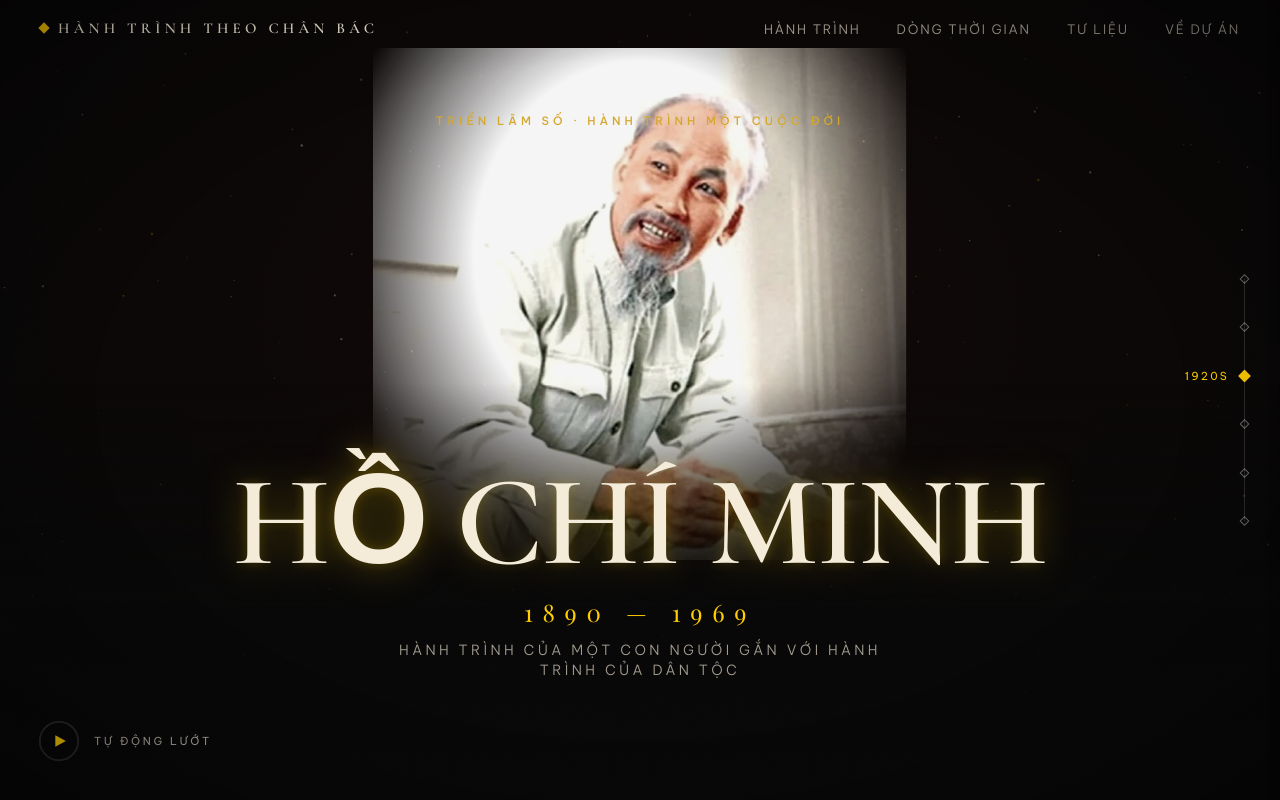
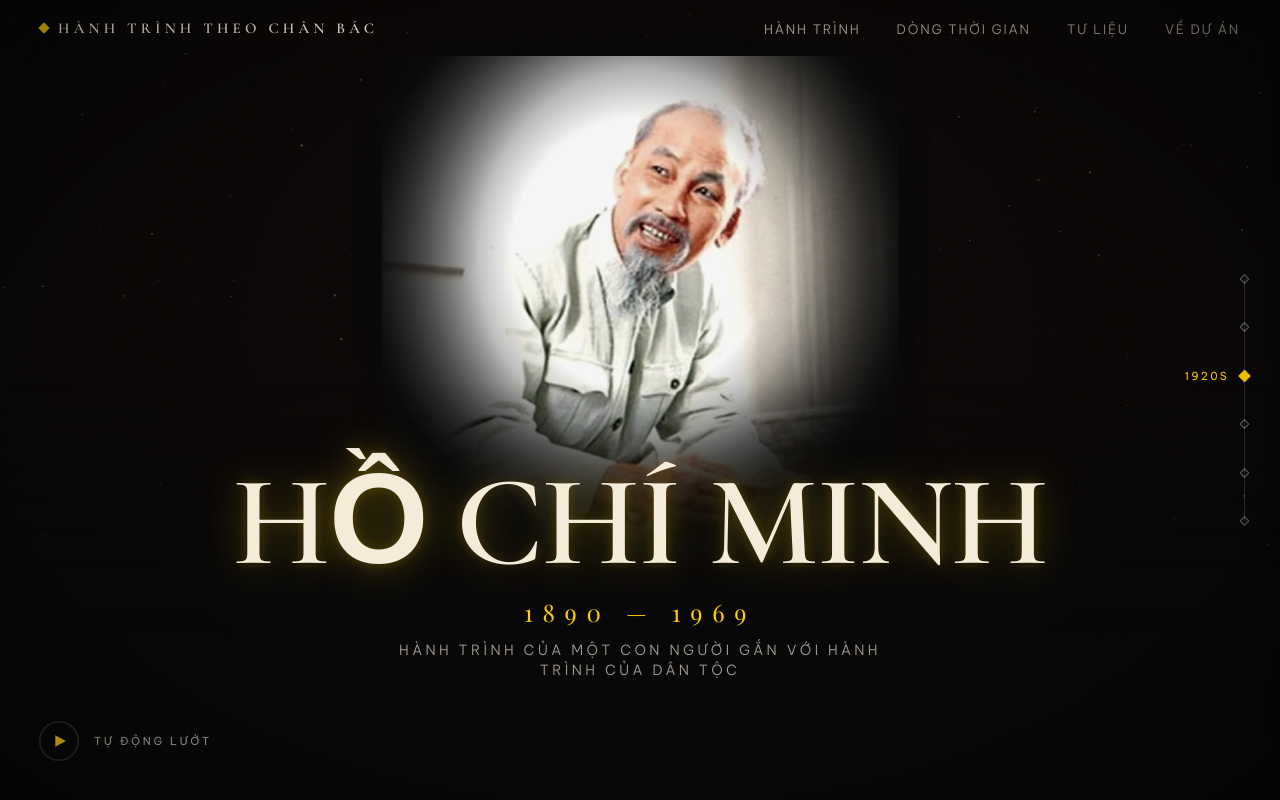
Before and after one commit to lehongquan12a08-gif/Bao-tang-Ho-Chi-Minh, a Next.js app: page / in a window 1280 px wide. Shown: the top 800 px of the page. Built offline with nearby package versions, Linux system fonts and the light colour scheme.

Commit message:
Polish: shared Portrait (no star bleed, Hero=Final), remove Hero eyebrow, remove lotus (1890), remove ridge silhouettes (1941) + raise text off faces, clean ship (no blur / tidy waterline)

```diff
--- a/components/FinalSection.tsx
+++ b/components/FinalSection.tsx
@@ -4,6 +4,7 @@ import { useRef } from 'react';
 import { gsap, useGSAP } from '@/lib/gsap';
 import GoldStar from '@/components/objects/GoldStar';
 import TextureBg from '@/components/TextureBg';
+import Portrait from '@/components/Portrait';
 
 export default function FinalSection() {
   const root = useRef<HTMLDivElement>(null);
@@ -42,12 +43,7 @@ export default function FinalSection() {
 
       <div className="relative z-10 flex flex-col items-center">
         <div className="final-portrait will-transform flex flex-col items-center">
-          {/* eslint-disable-next-line @next/next/no-img-element */}
-          <img
-            src="/images/photos/portrait.webp"
-            alt="Chân dung Chủ tịch Hồ Chí Minh"
-            className="photo-cine portrait-mask h-[58vh] w-auto object-contain"
-          />
+          <Portrait heightClass="h-[62vh]" />
         </div>
         <h2 className="final-name will-transform headline-mega mt-2 text-vn-ivory text-glow-gold">
           HỒ CHÍ MINH
--- a/components/Hero.tsx
+++ b/components/Hero.tsx
@@ -4,6 +4,7 @@ import { useRef } from 'react';
 import { gsap, useGSAP } from '@/lib/gsap';
 import GoldStar from '@/components/objects/GoldStar';
 import TextureBg from '@/components/TextureBg';
+import Portrait from '@/components/Portrait';
 
 /**
  * HERO — the cinematic entry. A ~360vh scroll surface with a pinned (sticky)
@@ -32,7 +33,6 @@ export default function Hero() {
       // --- Phase 1 : depth & light ---------------------------------------
       tl.to(q('.hero-portrait'), { scale: 1.08, yPercent: -3, ease: 'none' }, 0)
         .to(q('.hero-star'), { rotate: 16, scale: 1.15, ease: 'none' }, 0)
-        .to(q('.hero-eyebrow'), { opacity: 0, y: -20, ease: 'none' }, 0.04)
         .to(q('.hero-scrollhint'), { opacity: 0, ease: 'none' }, 0.12);
 
       // --- Phase 2 : title + portrait recede -----------------------------
@@ -76,13 +76,8 @@ export default function Hero() {
         </div>
 
         {/* portrait — historical photograph, sits in the upper stage */}
-        <div className="hero-portrait will-transform absolute left-1/2 top-[6vh] z-10 -translate-x-1/2">
-          {/* eslint-disable-next-line @next/next/no-img-element */}
-          <img
-            src="/images/photos/portrait.webp"
-            alt="Chân dung Chủ tịch Hồ Chí Minh"
-            className="photo-cine portrait-mask h-[64vh] w-auto object-contain"
-          />
+        <div className="hero-portrait will-transform absolute left-1/2 top-[7vh] z-10 -translate-x-1/2">
+          <Portrait heightClass="h-[62vh]" />
         </div>
 
         {/* bottom scrim so the title always stays legible over the portrait */}
@@ -101,13 +96,6 @@ export default function Hero() {
           </p>
         </div>
 
-        {/* eyebrow (top) */}
-        <div className="hero-eyebrow pointer-events-none absolute inset-x-0 top-[14vh] z-40 flex justify-center">
-          <p className="eyebrow text-vn-gold-antique">
-            Triển lãm số · Hành trình một cuộc đời
-          </p>
-        </div>
-
         {/* scroll hint — thin animated line only (no text, avoids overlap) */}
         <div className="hero-scrollhint pointer-events-none absolute bottom-5 left-1/2 z-40 -translate-x-1/2">
           <span className="scroll-hint-line" />
--- /dev/null
+++ b/components/Portrait.tsx
@@ -0,0 +1,44 @@
+/**
+ * Shared portrait treatment used by BOTH Hero and Final so they are identical.
+ * Layers (back → front):
+ *   1. dark radial backing — hides whatever sits behind (star / starfield) so
+ *      nothing bleeds through the masked photo onto the face.
+ *   2. the photograph, faded at the edges (portrait-mask) so it dissolves into
+ *      darkness instead of showing a hard bright rectangle.
+ *   3. a vignette that darkens the photo's own bright background at the edges.
+ */
+export default function Portrait({
+  heightClass = 'h-[62vh]',
+  className = '',
+}: {
+  heightClass?: string;
+  className?: string;
+}) {
+  return (
+    <div className={`relative inline-block ${className}`}>
+      {/* 1 · dark backing */}
+      <div
+        className="pointer-events-none absolute -inset-x-[6%] -inset-y-[4%]"
+        style={{
+          background:
+            'radial-gradient(ellipse 60% 64% at 50% 42%, #080808 68%, rgba(8,8,8,0) 100%)',
+        }}
+      />
+      {/* 2 · photograph */}
+      {/* eslint-disable-next-line @next/next/no-img-element */}
+      <img
+        src="/images/photos/portrait.webp"
+        alt="Chân dung Chủ tịch Hồ Chí Minh"
+        className={`relative block w-auto object-contain photo-cine portrait-mask ${heightClass}`}
+      />
+      {/* 3 · vignette to dissolve the bright background */}
+      <div
+        className="pointer-events-none absolute inset-0"
+        style={{
+          background:
+            'radial-gradient(ellipse 54% 60% at 50% 40%, transparent 46%, rgba(8,8,8,0.96) 100%)',
+        }}
+      />
+    </div>
+  );
+}
--- a/components/chapters/Chapter1890.tsx
+++ b/components/chapters/Chapter1890.tsx
@@ -2,7 +2,6 @@
 
 import { useRef } from 'react';
 import { gsap, useGSAP } from '@/lib/gsap';
-import LotusFlower from '@/components/objects/LotusFlower';
 import TextureBg from '@/components/TextureBg';
 
 const PLACES = ['Kim Liên', 'Nam Đàn', 'Nghệ An'];
@@ -13,24 +12,6 @@ export default function Chapter1890() {
   useGSAP(
     () => {
       const q = gsap.utils.selector(root);
-
-      // lotus scrubbed bloom (kept small so it never covers the year)
-      gsap.fromTo(
-        q('.lotus'),
-        { scale: 0.72, rotate: 0, y: 50 },
-        {
-          scale: 1,
-          rotate: 10,
-          y: 0,
-          ease: 'none',
-          scrollTrigger: {
-            trigger: root.current,
-            start: 'top top',
-            end: 'bottom bottom',
-            scrub: 1,
-          },
-        }
-      );
 
       // Làng Sen backdrop drifts gently (parallax)
       gsap.fromTo(
@@ -115,11 +96,6 @@ export default function Chapter1890() {
 
         <h2 className="headline-year relative z-10 text-vn-ivory">1890</h2>
 
-        {/* lotus — a small emblem low behind the title (never over the year) */}
-        <div className="lotus will-transform pointer-events-none absolute left-1/2 top-[62%] z-[2] -translate-x-1/2 -translate-y-1/2">
-          <LotusFlower className="h-[24vh] w-auto opacity-70" />
-        </div>
-
         <h3 className="font-display relative z-10 mt-4 text-4xl font-semibold uppercase tracking-[0.2em] text-vn-ivory md:text-6xl">
           Từ Làng Sen
         </h3>
--- a/components/chapters/Chapter1911.tsx
+++ b/components/chapters/Chapter1911.tsx
@@ -87,8 +87,8 @@ export default function Chapter1911() {
         <TextureBg src="/images/mist.webp" className="z-[1] opacity-30 mix-blend-overlay" />
 
         {/* symbolic ship sailing across the lower frame */}
-        <div className="ship-svg will-transform pointer-events-none absolute bottom-[20vh] left-1/2 z-[2] w-[32vw] max-w-[420px] -translate-x-1/2 opacity-80">
-          <Ship className="h-auto w-full drop-shadow-[0_10px_30px_rgba(0,0,0,0.6)]" />
+        <div className="ship-svg will-transform pointer-events-none absolute bottom-[22vh] left-1/2 z-[2] w-[26vw] max-w-[340px] -translate-x-1/2">
+          <Ship className="h-auto w-full" />
         </div>
 
         {/* year, faint behind */}
--- a/components/chapters/Chapter1941.tsx
+++ b/components/chapters/Chapter1941.tsx
@@ -19,11 +19,8 @@ export default function Chapter1941() {
         },
       });
 
-      // camera pushes in: photo zooms slowly, ridge bands drift at the base
+      // camera pushes in: photo zooms slowly
       tl.to(q('.m-photo'), { yPercent: -6, scale: 1.14, ease: 'none' }, 0)
-        .to(q('.m-back'), { yPercent: 8, ease: 'none' }, 0)
-        .to(q('.m-mid'), { yPercent: 4, ease: 'none' }, 0)
-        .to(q('.m-fore'), { yPercent: -6, ease: 'none' }, 0)
         .to(q('.fog'), { yPercent: -10, opacity: 0.7, ease: 'none' }, 0)
         .fromTo(q('.txt-1941'), { opacity: 0, y: 60 }, { opacity: 1, y: 0 }, 0.1)
         .fromTo(q('.txt-trove'), { opacity: 0, y: 40 }, { opacity: 1, y: 0 }, 0.35)
@@ -49,7 +46,7 @@ export default function Chapter1941() {
           src="/images/photos/mountain-1941.webp"
           alt="Núi rừng Việt Bắc"
           className="m-photo will-transform pointer-events-none absolute inset-0 z-0 h-full w-full object-cover"
-          style={{ filter: 'grayscale(0.3) contrast(1.05) brightness(0.6)' }}
+          style={{ filter: 'grayscale(0.3) contrast(1.05) brightness(0.6)', objectPosition: 'center 38%' }}
         />
 
         {/* scrim for legibility */}
@@ -61,31 +58,8 @@ export default function Chapter1941() {
           }}
         />
 
-        {/* ridge silhouettes — a low band at the base only */}
-        <svg
-          className="m-back will-transform absolute bottom-0 z-[2] h-[26vh] w-full"
-          viewBox="0 0 1440 260"
-          preserveAspectRatio="xMidYMax slice"
-          aria-hidden="true"
-        >
-          <path d="M0 260 L0 150 L240 90 L480 140 L720 70 L960 135 L1200 85 L1440 145 L1440 260 Z" fill="#131d1b" />
-        </svg>
-        <svg
-          className="m-mid will-transform absolute bottom-0 z-[2] h-[20vh] w-full"
-          viewBox="0 0 1440 260"
-          preserveAspectRatio="xMidYMax slice"
-          aria-hidden="true"
-        >
-          <path d="M0 260 L0 180 L300 110 L560 180 L820 100 L1080 175 L1300 125 L1440 175 L1440 260 Z" fill="#0c1412" />
-        </svg>
-        <svg
-          className="m-fore will-transform absolute bottom-0 z-[2] h-[15vh] w-full"
-          viewBox="0 0 1440 260"
-          preserveAspectRatio="xMidYMax slice"
-          aria-hidden="true"
-        >
-          <path d="M0 260 L0 210 L360 150 L680 220 L1000 150 L1320 215 L1440 185 L1440 260 Z" fill="#060a09" />
-        </svg>
+        {/* soft dark gradient at the base (grounds the scene, no hard shapes) */}
+        <div className="pointer-events-none absolute inset-x-0 bottom-0 z-[2] h-[28vh] bg-gradient-to-t from-vn-black to-transparent" />
 
         {/* atmospheric fog band */}
         <div
@@ -97,15 +71,15 @@ export default function Chapter1941() {
           }}
         />
 
-        {/* text */}
-        <div className="relative z-20 flex flex-col items-center text-center">
-          <h2 className="txt-1941 will-transform headline-year text-vn-ivory/90 text-glow-gold">
+        {/* text — anchored high so the photographed faces stay clear below */}
+        <div className="absolute top-[12%] left-1/2 z-20 flex -translate-x-1/2 flex-col items-center text-center">
+          <h2 className="txt-1941 will-transform headline-year text-vn-ivory text-glow-gold">
             1941
           </h2>
-          <p className="txt-trove will-transform mt-2 font-display text-4xl uppercase tracking-[0.35em] text-vn-gold md:text-6xl">
+          <p className="txt-trove will-transform mt-1 font-display text-4xl uppercase tracking-[0.35em] text-vn-gold md:text-6xl">
             Trở về
           </p>
-          <p className="txt-30 will-transform mt-8 font-body text-[13px] uppercase tracking-[0.3em] text-vn-ivory/70 md:text-base">
+          <p className="txt-30 will-transform mt-6 font-body text-[13px] uppercase tracking-[0.3em] text-vn-ivory/75 md:text-base">
             Sau 30 năm xa Tổ quốc
           </p>
         </div>
--- a/components/objects/Ship.tsx
+++ b/components/objects/Ship.tsx
@@ -51,19 +51,12 @@ const Ship = forwardRef<SVGSVGElement, { className?: string }>(function Ship(
         <circle cx="290" cy="150" r="4" />
       </g>
 
-      {/* water line */}
+      {/* short water line, tucked under the hull only */}
       <path
-        d="M0 178 Q 60 170 120 178 T 240 178 T 420 178"
+        d="M60 182 Q 210 176 360 182"
         fill="none"
         stroke="#D4A72C"
-        strokeOpacity="0.35"
-        strokeWidth="1.5"
-      />
-      <path
-        d="M0 192 Q 70 184 140 192 T 280 192 T 420 192"
-        fill="none"
-        stroke="#D4A72C"
-        strokeOpacity="0.2"
+        strokeOpacity="0.3"
         strokeWidth="1.5"
       />
     </svg>
```
